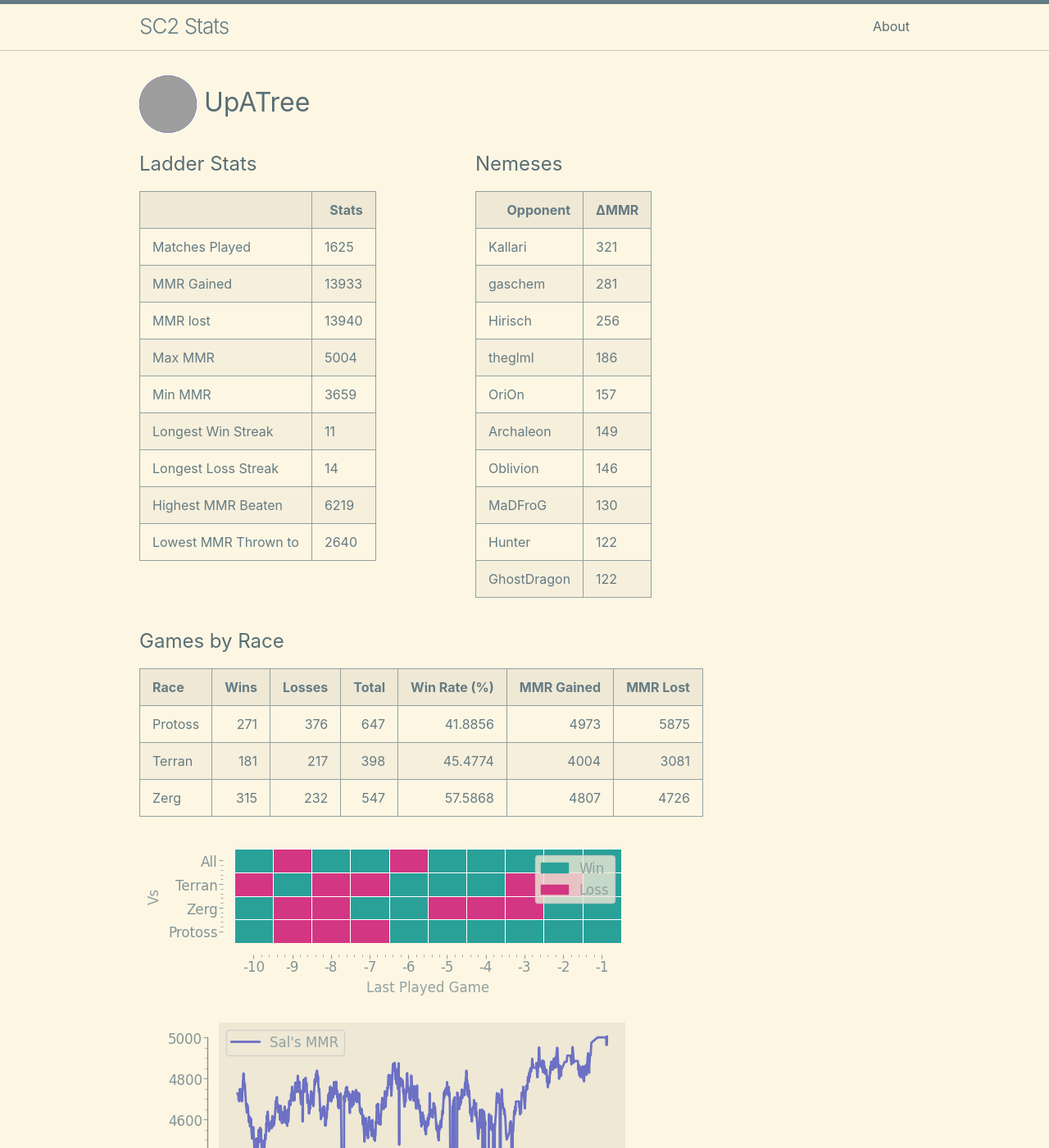
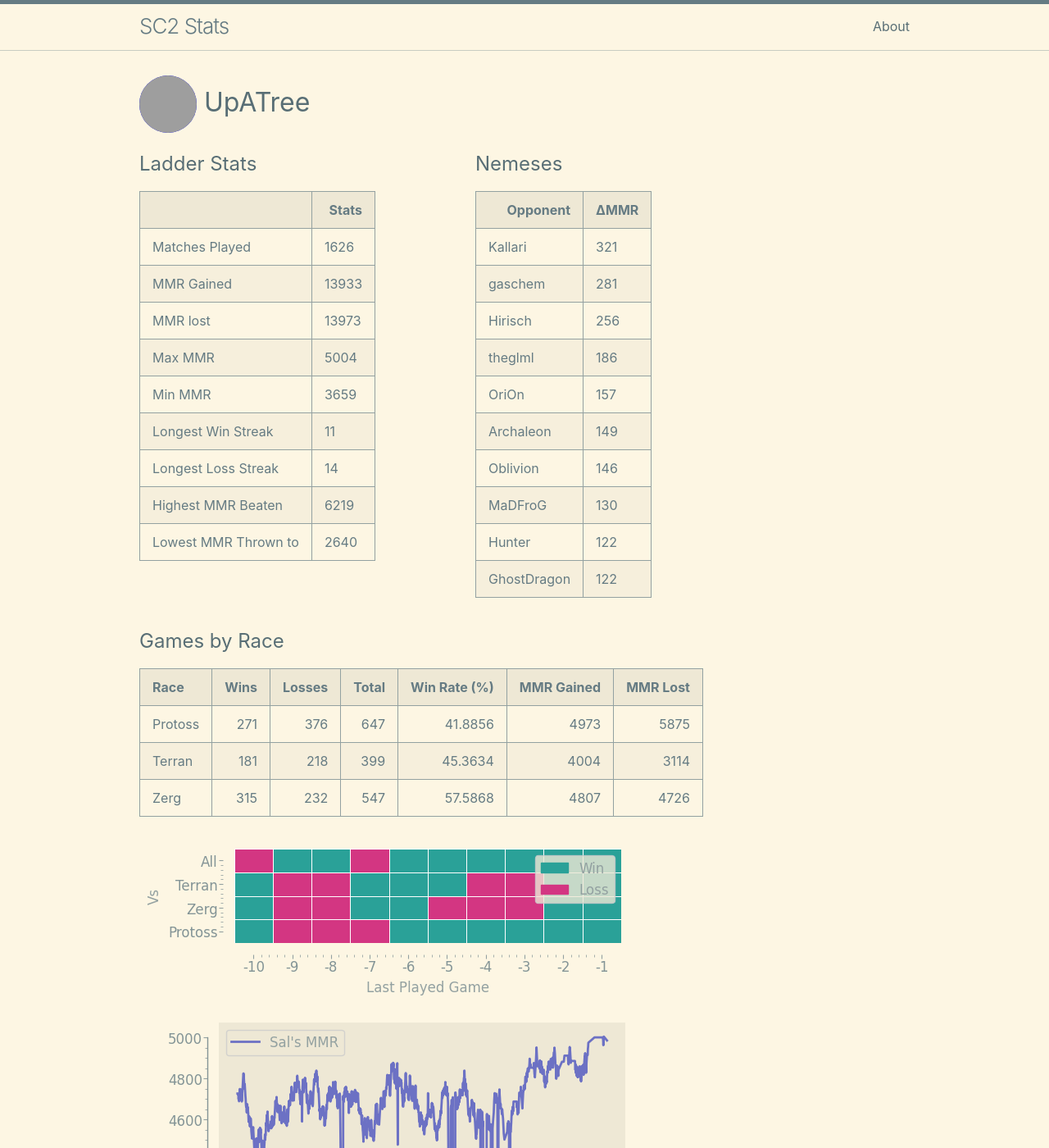
Before and after one commit to kylermurphy/UpATree, a Jekyll site: the page built from docs/index.md, in a window 1280 px wide and 1400 px high. Shown: the whole window at 82% size. Built offline with Jekyll 4.4.1, drawn with Linux system fonts in a browser that asks for light colours; grey boxes are pictures that could not be loaded.

Commit message:
running on push

```diff
--- a/docs/index.md
+++ b/docs/index.md
@@ -18,7 +18,7 @@ layout: home
   <tbody>
     <tr>
       <td>Matches Played</td>
-      <td>1625</td>
+      <td>1626</td>
     </tr>
     <tr>
       <td>MMR Gained</td>
@@ -26,7 +26,7 @@ layout: home
     </tr>
     <tr>
       <td>MMR lost</td>
-      <td>13940</td>
+      <td>13973</td>
     </tr>
     <tr>
       <td>Max MMR</td>
@@ -115,7 +115,7 @@ layout: home
 | Race    |   Wins |   Losses |   Total |   Win Rate (%) |   MMR Gained |   MMR Lost |
 |:--------|-------:|---------:|--------:|---------------:|-------------:|-----------:|
 | Protoss |    271 |      376 |     647 |        41.8856 |         4973 |       5875 |
-| Terran  |    181 |      217 |     398 |        45.4774 |         4004 |       3081 |
+| Terran  |    181 |      218 |     399 |        45.3634 |         4004 |       3114 |
 | Zerg    |    315 |      232 |     547 |        57.5868 |         4807 |       4726 |
 
 ![Games by Race](./assets/gm_hist.png)
--- a/log.txt
+++ b/log.txt
@@ -765,3 +765,4 @@ Writing a log file 2025-03-31 17:20:21.
 Writing a log file 2025-03-31 17:37:36.
 Writing a log file 2025-03-31 17:50:17.
 Writing a log file 2025-03-31 18:32:42.
+Writing a log file 2025-03-31 18:52:16.
```
Also changed, not shown: docs/assets/MMR.png, docs/assets/daily.png, docs/assets/gm_hist.png, docs/assets/r_wrt.png, 1 other file.
